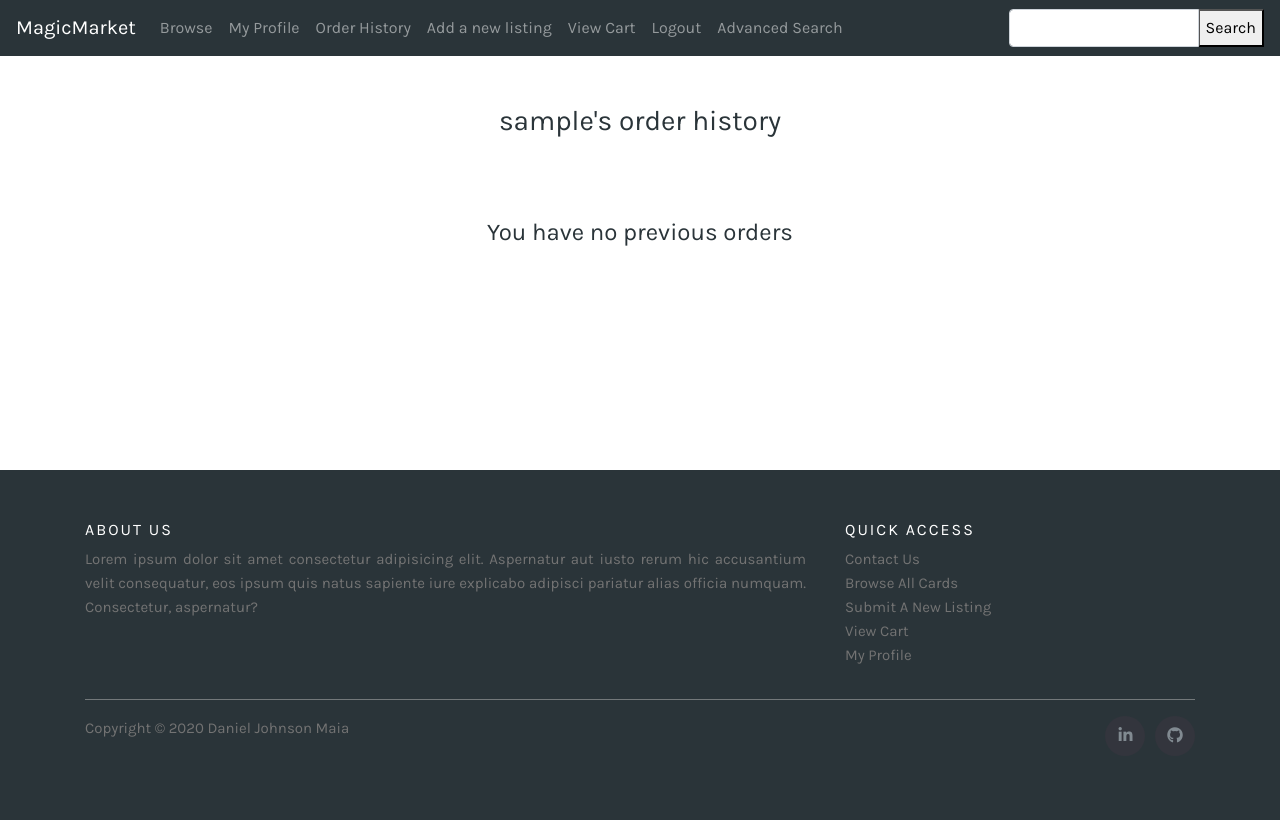
After one commit to DanielJMaia/magic-market-project, a Django app: page /accounts/user/history/ in a window 1280 px wide. The commit adds this page. Run offline with Django 3.2, Linux system fonts and the light colour scheme; the visitor is signed in with stand-in values (Sample User, id 1); data comes from the database, SQL or seed files in the repository; data that the repository does not hold is empty; some libraries are stand-ins or nearby versions.

Commit message:
added view order history page

```diff
--- /dev/null
+++ b/accounts/templates/order_history.html
@@ -0,0 +1,46 @@
+{% extends "base.html" %}
+{% block content %}
+<div class="container">
+	<div class="row">
+		<div class="text-center max-width pt-5 pb-4">
+			<h3>{{ user.username }}'s order history</h3>
+		</div>
+	</div>
+	{% if orders %}
+	{% for order in orders reversed %}
+	<div class="pb-5">
+		<h5>Order ID #{{order.id}}</h5>
+		<div class="row">
+			<p>Order Date - {{ order.date }}</p>
+		</div>
+		<div class="row">
+			<p>Address - {{ order.street_address1 }}</p>
+		</div>
+		<div class="row">
+			<p>{{ order.street_address2 }}</p>
+		</div>
+		<div class="row">
+			<p>{{ order.town_or_city }}</p>
+		</div>
+		<h5>Items</h5>
+
+        {% for order_l in order_line %}
+            {% if order_l.order.id == order.id %}
+		    <div class="row">
+			    <p>{{ order_l.quantity }} - {{ order_l.card.card_title }}</p>
+		    </div>
+            {% endif %}
+		{% endfor %}
+
+	</div>
+	{% endfor %}
+	{% else %}
+	<div class="row">
+		<div class="text-center max-width pt-5 pb-4">
+			<h4>You have no previous orders</h4>
+		</div>
+	</div>
+	{% endif %}
+</div>
+
+{% endblock %}
--- a/accounts/urls.py
+++ b/accounts/urls.py
@@ -1,11 +1,12 @@
 from django.conf.urls import url
-from .views import login, logout, register, view_user, view_profile, view_all_user_cards
+from .views import login, logout, register, view_user, view_profile, view_all_user_cards, view_history
 
 urlpatterns = [
     url(r'^login/$', login, name="login"),
     url(r'^logout/$', logout, name="logout"),
     url(r'^register/$', register, name="register"),
     url(r'^user/$', view_user, name="view_user"),
+    url(r'^user/history/$', view_history, name="view_history"),
     url(r'^profile/(?P<pk>\d+)/$', view_profile, name="view_profile"),
     url(r'^(?P<pk>\d+)/all/$', view_all_user_cards, name="view_all_user_cards"),
 ]
--- a/accounts/views.py
+++ b/accounts/views.py
@@ -6,6 +6,7 @@ from django.contrib.auth.decorators import login_required
 from django.contrib.auth.models import User
 from .forms import UserLoginForm, RegistrationForm
 from cards.models import Card
+from checkout.models import Order, OrderLineItem
 
 
 def login(request):
@@ -71,7 +72,7 @@ def register(request):
     return render(request, 'register.html', {
         "registration_form": RegistrationForm})
 
-
+@login_required
 def view_user(request):
     """This retrieves the user from the database and redirects to their profile page"""
     user = User.objects.get(email=request.user.email)
@@ -102,3 +103,10 @@ def view_profile(request, pk):
     profile = get_object_or_404(User, pk=pk)
     cards = Card.objects.filter(user=profile)
     return render(request, 'user_profile.html', {"profile": profile, "cards": cards})
+
+@login_required
+def view_history(request):
+    user = User.objects.get(email=request.user.email)
+    orders = Order.objects.filter(user=user)
+    order_line = OrderLineItem.objects.all()
+    return render(request, 'order_history.html', {"user": user, "orders": orders, "order_line": order_line})
--- a/checkout/forms.py
+++ b/checkout/forms.py
@@ -1,11 +1,12 @@
 from django import forms
 from .models import Order
+from datetime import date
 
 
 class MakePaymentForm(forms.Form):
 
     MONTH_CHOICES = [(i, i) for i in range(1, 12)]
-    YEAR_CHOICES = [(i, i) for i in range(2015, 2030)]
+    YEAR_CHOICES = [(i, i) for i in range(date.today().year, 2030)]
 
     credit_card_number = forms.CharField(label='Credit Card Number', required=False)
     cvv = forms.CharField(label='CVV', required=False)
--- a/checkout/models.py
+++ b/checkout/models.py
@@ -1,5 +1,6 @@
 from django.db import models
 from cards.models import Card
+from django.contrib.auth.models import User
 
 
 class Order(models.Model):
@@ -12,9 +13,11 @@ class Order(models.Model):
     street_address2 = models.CharField(max_length=40, blank=True)
     county = models.CharField(max_length=40, blank=False)
     date = models.DateField()
+    user = models.ForeignKey(User, on_delete=models.CASCADE)
+    # card = models.ForeignKey(Card, on_delete=models.CASCADE)
 
     def __str__(self):
-        return "{0}-{1}-{2}".format(self.id, self.date, self.full_name)
+        return "Order ID: {0} - Date: {1}- Customer Name: {2} - Customer Username: {3}".format(self.id, self.date, self.full_name, self.user.username)
 
 
 class OrderLineItem(models.Model):
--- a/checkout/views.py
+++ b/checkout/views.py
@@ -5,10 +5,9 @@ from .forms import MakePaymentForm, OrderForm
 from .models import OrderLineItem
 from django.conf import settings
 from django.utils import timezone
+from django.contrib.auth.models import User
 from cards.models import Card
 import stripe
-
-# Create your views here.
 
 stripe.api_key = settings.STRIPE_SECRET
 
@@ -22,6 +21,8 @@ def checkout(request):
         if order_form.is_valid() and payment_form.is_valid():
             order = order_form.save(commit=False)
             order.date = timezone.now()
+            order.user = request.user
+            """order.card = get_object_or_404(Card, pk=id)"""
             order.save()
 
             cart = request.session.get('cart', {})
--- a/templates/base.html
+++ b/templates/base.html
@@ -45,6 +45,9 @@
 							{% if user.is_authenticated %}
 							<li class="nav-item">
 								<a class="nav-link" href="{% url 'view_user' %}">My Profile</a>
+							</li>
+                            <li class="nav-item">
+								<a class="nav-link" href="{% url 'view_history' %}">Order History</a>
 							</li>
 							<li class="nav-item">
 								<a class="nav-link" href="{% url 'new_card' %}">Add a new listing</a>
```
Also changed, not shown: cards/migrations/0001_initial.py, cards/migrations/0002_auto_20200323_1452.py (deleted), cards/migrations/0003_card_card_price.py (deleted), cards/migrations/0004_card_user.py (deleted), cards/migrations/0005_auto_20200429_1316.py (deleted), checkout/migrations/0001_initial.py, checkout/migrations/0002_auto_20200407_1625.py (deleted), media/img/Mana_Vault_FQ0GZqB.jpg (added), media/img/Sol_Ring_S4WoeOh.jpg (added).
